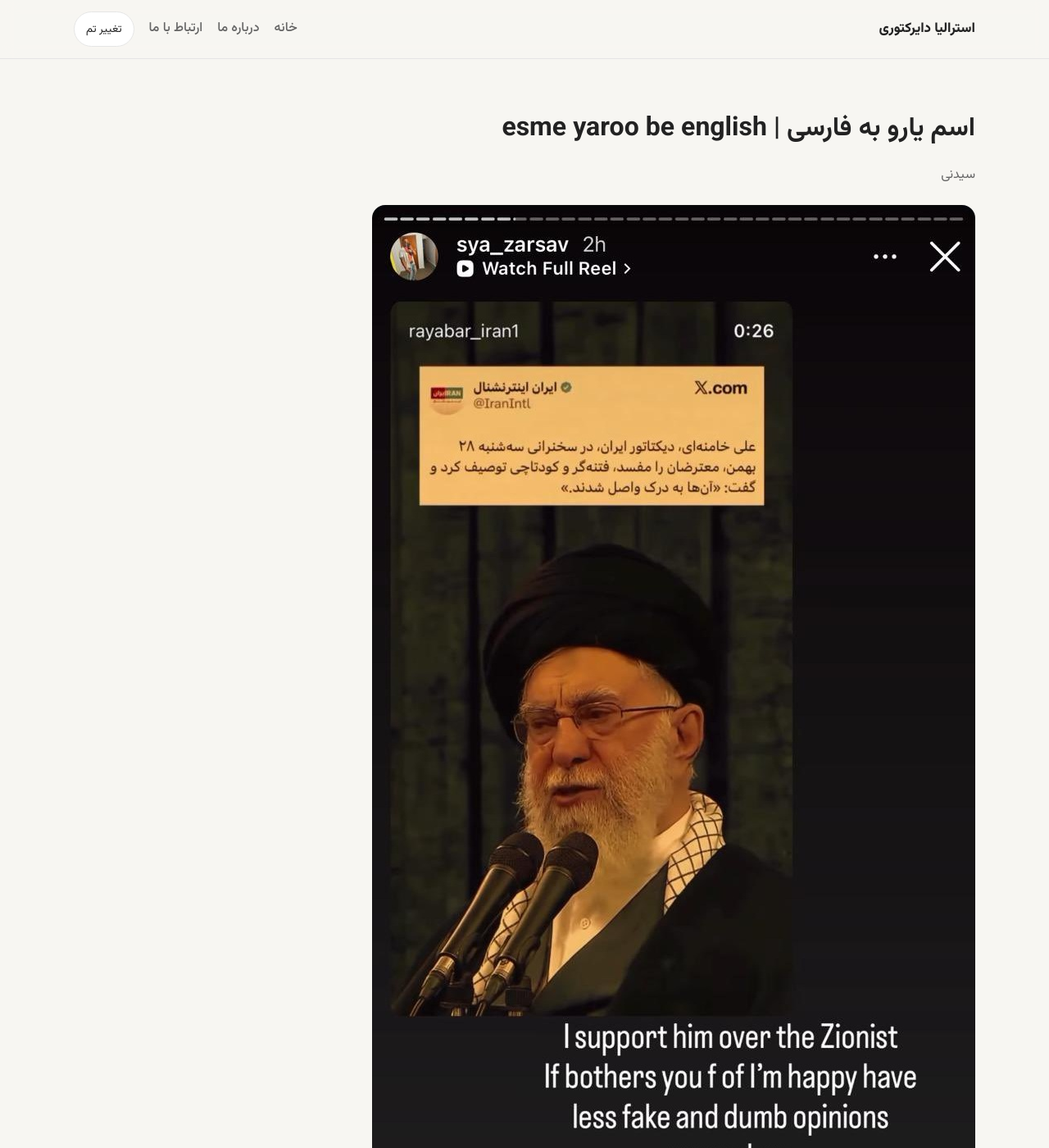
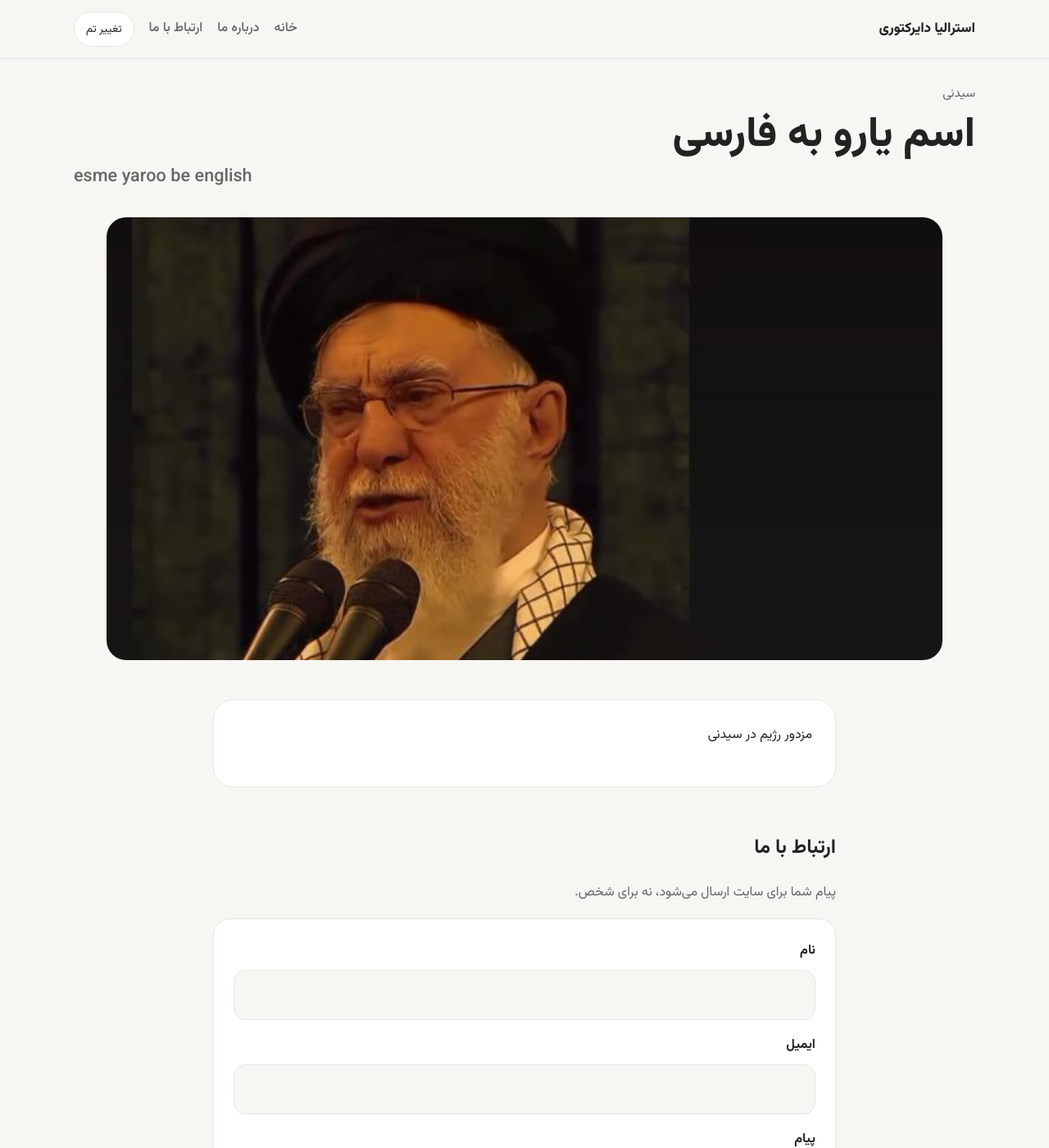
Before and after one commit to mozdooryab/mozdooryab.github.io, a Jekyll site: the page built from _australia/esm-famil-mozdoor.md, in a window 1280 px wide and 1400 px high. Shown: the whole window at 82% size. Built offline with Jekyll 4.4.1, drawn with Linux system fonts in a browser that asks for light colours.

Commit message:
Update person.html

```diff
--- a/_layouts/person.html
+++ b/_layouts/person.html
@@ -2,31 +2,39 @@
 layout: default
 ---
 
-<article>
-  <h1 style="margin-bottom:12px;font-size:2rem;">
-    {{ page.name_fa }}{% if page.name_en %} | {{ page.name_en }}{% endif %}
-  </h1>
+<article class="person-page">
+  <header class="person-hero">
+    <div class="person-meta">
+      {% if page.city %}
+        <div class="person-city">{{ page.city }}</div>
+      {% endif %}
 
-  {% if page.city %}
-    <div style="color:var(--muted);margin-bottom:20px;">{{ page.city }}</div>
-  {% endif %}
+      <h1 class="person-title">
+        {{ page.name_fa }}{% if page.name_en %}<span>{{ page.name_en }}</span>{% endif %}
+      </h1>
+    </div>
 
-  {% if page.featured_image %}
-    <img src="{{ page.featured_image }}" alt="{{ page.name_fa }}" style="margin-bottom:24px;">
-  {% endif %}
+    {% if page.featured_image %}
+      <figure class="person-featured">
+        <img src="{{ page.featured_image }}" alt="{{ page.name_fa }}">
+      </figure>
+    {% endif %}
+  </header>
 
-  <div style="background:var(--surface);border:1px solid var(--border);border-radius:20px;padding:24px;">
-    {{ content }}
-  </div>
+  <section class="person-content-wrap">
+    <div class="person-content prose">
+      {{ content }}
+    </div>
+  </section>
 
-  <section style="margin-top:28px;">
-    <h2 style="margin-bottom:16px;">ارتباط با ما</h2>
-    <p style="color:var(--muted);margin-bottom:16px;">ارسال پیام.</p>
+  <section class="person-contact">
+    <h2>ارتباط با ما</h2>
+    <p class="person-contact-note">پیام شما برای سایت ارسال می‌شود، نه برای شخص.</p>
 
     <div id="person-form-status" style="display:none;margin:16px 0;padding:14px 16px;border-radius:14px;font-weight:700;"></div>
 
-    <form id="person-contact-form" style="display:grid;gap:16px;background:var(--surface);border:1px solid var(--border);border-radius:20px;padding:24px;">
-      <input type="hidden" name="access_key" value="ee3cebe3-80ad-4b98-8a06-3f09e4b342a6">
+    <form id="person-contact-form" class="contact-card">
+      <input type="hidden" name="access_key" value="YOUR_ACCESS_KEY">
       <input type="hidden" name="subject" value="پیام جدید از صفحه {{ page.name_fa }}">
       <input type="hidden" name="from_name" value="وب‌سایت من">
       <input type="hidden" name="page_title" value="{{ page.name_fa }} | {{ page.name_en }}">
@@ -35,26 +43,171 @@
       <input type="hidden" name="submitted_at" id="person_submitted_at">
 
       <label>
-        <div style="margin-bottom:8px;font-weight:700;">نام</div>
-        <input name="name" type="text" required style="width:100%;padding:14px 16px;border:1px solid var(--border);border-radius:14px;background:var(--bg);color:var(--text);font:inherit;">
+        <div class="field-label">نام</div>
+        <input name="name" type="text" required class="field-input">
       </label>
 
       <label>
-        <div style="margin-bottom:8px;font-weight:700;">ایمیل</div>
-        <input name="email" type="email" required style="width:100%;padding:14px 16px;border:1px solid var(--border);border-radius:14px;background:var(--bg);color:var(--text);font:inherit;">
+        <div class="field-label">ایمیل</div>
+        <input name="email" type="email" required class="field-input">
       </label>
 
       <label>
-        <div style="margin-bottom:8px;font-weight:700;">پیام</div>
-        <textarea name="message" rows="7" required style="width:100%;padding:14px 16px;border:1px solid var(--border);border-radius:14px;background:var(--bg);color:var(--text);font:inherit;"></textarea>
+        <div class="field-label">پیام</div>
+        <textarea name="message" rows="7" required class="field-input"></textarea>
       </label>
 
-      <button type="submit" id="person-submit-btn" style="border:none;border-radius:999px;padding:14px 18px;background:var(--primary);color:white;font:inherit;font-weight:800;cursor:pointer;">
+      <button type="submit" id="person-submit-btn" class="submit-btn">
         ارسال پیام
       </button>
     </form>
   </section>
 </article>
+
+<style>
+  .person-page {
+    display: grid;
+    gap: 32px;
+  }
+
+  .person-hero {
+    display: grid;
+    gap: 20px;
+  }
+
+  .person-city {
+    color: var(--muted);
+    font-size: .95rem;
+    margin-bottom: 8px;
+  }
+
+  .person-title {
+    margin: 0;
+    font-size: clamp(2rem, 4vw, 3.5rem);
+    line-height: 1.15;
+    font-weight: 800;
+    display: grid;
+    gap: 8px;
+  }
+
+  .person-title span {
+    color: var(--muted);
+    font-size: clamp(1rem, 2vw, 1.35rem);
+    font-weight: 500;
+    direction: ltr;
+    unicode-bidi: embed;
+  }
+
+  .person-featured img {
+    width: 100%;
+    max-height: 540px;
+    object-fit: cover;
+    border-radius: 24px;
+  }
+
+  .person-content-wrap {
+    display: flex;
+    justify-content: center;
+  }
+
+  .person-content {
+    width: 100%;
+    max-width: 760px;
+    background: var(--surface);
+    border: 1px solid var(--border);
+    border-radius: 24px;
+    padding: 28px;
+  }
+
+  .prose p {
+    margin: 0 0 1.2em;
+  }
+
+  .prose h2, .prose h3, .prose h4 {
+    margin-top: 1.8em;
+    margin-bottom: .8em;
+  }
+
+  .prose ul, .prose ol {
+    margin: 0 0 1.2em;
+    padding-right: 1.4em;
+  }
+
+  .prose blockquote {
+    margin: 1.5em 0;
+    padding: 12px 16px;
+    border-right: 4px solid var(--primary);
+    background: var(--bg);
+    border-radius: 14px;
+  }
+
+  .prose img, .prose video {
+    margin: 1.5em auto;
+    border-radius: 18px;
+  }
+
+  .person-contact {
+    max-width: 760px;
+    width: 100%;
+    margin: 0 auto;
+  }
+
+  .person-contact h2 {
+    margin-bottom: 10px;
+  }
+
+  .person-contact-note {
+    color: var(--muted);
+    margin-bottom: 16px;
+  }
+
+  .contact-card {
+    display: grid;
+    gap: 16px;
+    background: var(--surface);
+    border: 1px solid var(--border);
+    border-radius: 20px;
+    padding: 24px;
+  }
+
+  .field-label {
+    margin-bottom: 8px;
+    font-weight: 700;
+  }
+
+  .field-input {
+    width: 100%;
+    padding: 14px 16px;
+    border: 1px solid var(--border);
+    border-radius: 14px;
+    background: var(--bg);
+    color: var(--text);
+    font: inherit;
+  }
+
+  .submit-btn {
+    border: none;
+    border-radius: 999px;
+    padding: 14px 18px;
+    background: var(--primary);
+    color: white;
+    font: inherit;
+    font-weight: 800;
+    cursor: pointer;
+  }
+
+  @media (max-width: 700px) {
+    .person-content,
+    .contact-card {
+      padding: 18px;
+      border-radius: 18px;
+    }
+
+    .person-featured img {
+      border-radius: 18px;
+    }
+  }
+</style>
 
 <script>
   const personForm = document.getElementById("person-contact-form");
```
